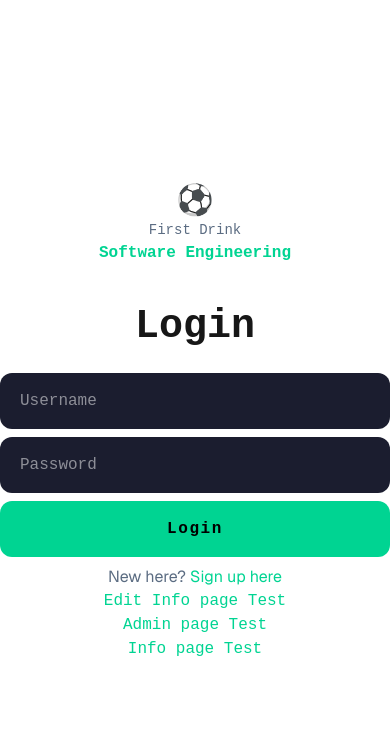
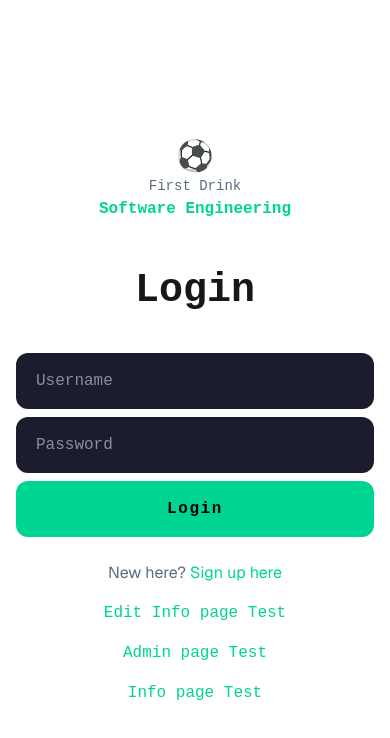
Before and after one commit to Davidsenec/first-drink-se18-frontend, a Next.js app: page / in a window 390 px wide. Shown: the top 738 px of the page. Built offline with nearby package versions, Linux system fonts and the light colour scheme.

Commit message:
feat: make page more responsive and use link instead of anchor for links

```diff
--- a/src/app/page.tsx
+++ b/src/app/page.tsx
@@ -1,13 +1,15 @@
 'use client'
 import Button from "@/components/ui/Button";
 import TextInputNLB from "@/components/ui/TextInputNLB";
+import Link from "next/link";
 
 export default function Home() {
   const emeraldText = "text-emerald-400";
   const grayText = "text-[#5b6c82]";
 
   return (
-    <div className="flex flex-col min-h-screen items-center justify-center">
+    <main className="min-h-screen w-full flex flex-col items-center justify-center px-4 py-8">
+      <div className="w-full max-w-sm flex flex-col gap-4 items-center justify-center">
 
         {/* Header */}
         <div className="flex flex-col text-center">
@@ -19,10 +21,10 @@ export default function Home() {
         </div>
 
         {/* Login Text */}
-      <h1 className="mt-8 mb-4 text-[40px]"><strong>Login</strong></h1>
+        <h1 className="mt-6 mb-4 text-[40px]"><strong>Login</strong></h1>
 
         {/* login fields */}
-      <div className="flex flex-col gap-2 w-full max-w-lg mx-10">
+        <div className="flex flex-col gap-2 w-full">
 
           <TextInputNLB placeholder="Username"/>
 
@@ -34,12 +36,13 @@ export default function Home() {
 
         {/* Register page link text */}
         <p className={`${grayText} font-sans mt-2`}>
-        New here? <a href="register" className={`${emeraldText}`}>Sign up here</a>
+          New here? <Link href="/register" className={`${emeraldText}`}>Sign up here</Link>
         </p>
-      <a className={`${emeraldText}`} href="edit-info">Edit Info page Test</a>
-      <a className={`${emeraldText}`} href="admin">Admin page Test</a>
-      <a className={`${emeraldText}`} href="info">Info page Test</a>
+        <Link className={`${emeraldText}`} href="/edit-info">Edit Info page Test</Link>
+        <Link className={`${emeraldText}`} href="/admin">Admin page Test</Link>
+        <Link className={`${emeraldText}`} href="/info">Info page Test</Link>
 
       </div>
+    </main>
   );
 }
```
Lines whose indentation alone changed are shown as unchanged.
